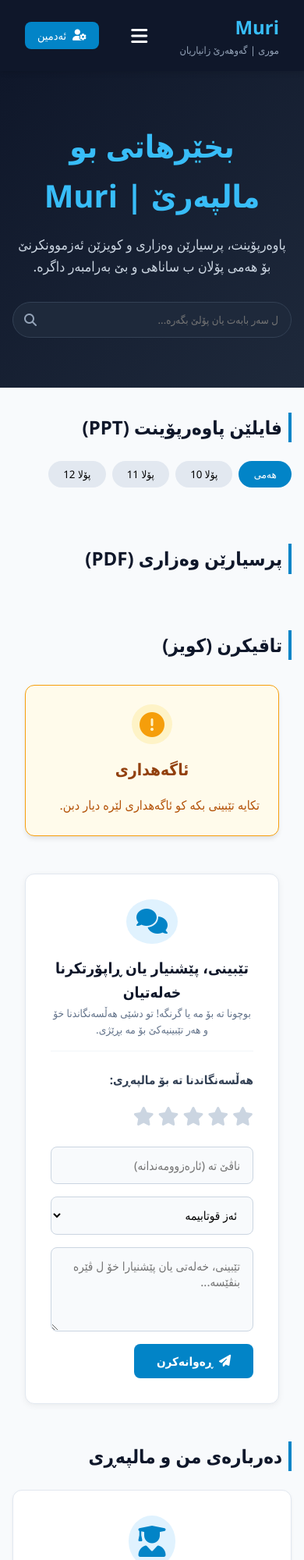
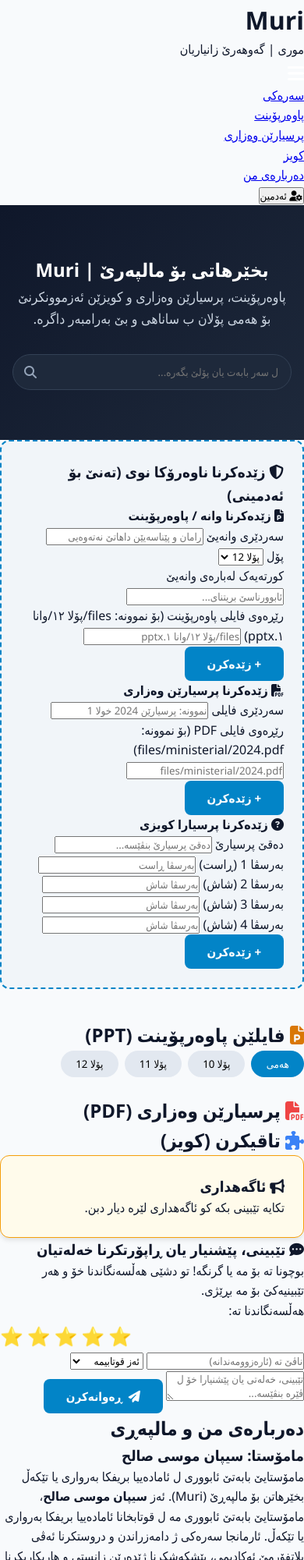
Before and after one commit to sipan97/muri_website, a plain HTML site: page index.html in a window 390 px wide. Shown: the top 2000 px of the page at 78% size. Drawn offline with Linux system fonts and the light colour scheme; no server answers; a web font is replaced by a local one.

Commit message:
update add new ppt function

```diff
--- a/index.html
+++ b/index.html
@@ -4,257 +4,213 @@
     <meta charset="UTF-8">
     <meta name="viewport" content="width=device-width, initial-scale=1.0">
     <title>Muri | موری - گەوهەرێ زانیاریان</title>
-    <!-- FontAwesome Icons -->
+    <!-- FontAwesome for Icons -->
     <link rel="stylesheet" href="https://cdnjs.cloudflare.com/ajax/libs/font-awesome/6.4.0/css/all.min.css">
-    <!-- CSS File -->
     <link rel="stylesheet" href="style.css">
 </head>
 <body>
 
-    <!-- Navbar -->
-    <nav class="navbar">
+    <!-- Header & Navigation -->
+    <header>
         <div class="logo-area">
-            <span class="logo-title">Muri</span>
-            <span class="logo-sub">موری | گەوهەرێ زانیاریان</span>
+            <h1>Muri</h1>
+            <p>موری | گەوهەرێ زانیاریان</p>
         </div>
-
-        <button class="menu-toggle" id="menu-toggle" aria-label="Toggle Menu">
-            <i class="fa-solid fa-bars"></i>
-        </button>
-
-        <ul class="nav-links" id="nav-menu">
+        <button class="menu-toggle" id="menu-toggle"><i class="fa-solid fa-bars"></i></button>
+        <nav id="nav-menu">
+            <ul>
                 <li><a href="#home" onclick="closeMenu()">سەرەکی</a></li>
-            <li><a href="#ppt-section" onclick="closeMenu()">پاوەرپۆینت</a></li>
-            <li><a href="#ministerial-section" onclick="closeMenu()">پرسیارێن وەزاری</a></li>
-            <li><a href="#quiz-section" onclick="closeMenu()">کویز</a></li>
-            <li><a href="#about-section" onclick="closeMenu()">دەربارەی من</a></li>
+                <li><a href="#ppts" onclick="closeMenu()">پاوەرپۆینت</a></li>
+                <li><a href="#ministerial" onclick="closeMenu()">پرسیارێن وەزاری</a></li>
+                <li><a href="#quizzes" onclick="closeMenu()">کویز</a></li>
+                <li><a href="#about" onclick="closeMenu()">دەربارەی من</a></li>
+                <li><button id="admin-toggle-btn" onclick="toggleAdmin()" class="admin-btn"><i class="fa-solid fa-user-gear"></i> ئەدمین</button></li>
             </ul>
-
-        <div class="nav-actions">
-            <button class="btn-admin" id="admin-toggle-btn" onclick="toggleAdmin()">
-                <i class="fa-solid fa-user-gear"></i> ئەدمین
-            </button>
-        </div>
         </nav>
+    </header>
 
     <!-- Hero Section -->
-    <header class="hero" id="home">
-        <h1>بخێرهاتی بو مالپەرێ | Muri</h1>
+    <section id="home" class="hero">
+        <h2>بخێرهاتی بۆ مالپەرێ | Muri</h2>
         <p>پاوەرپۆینت، پرسیارێن وەزاری و کویزێن ئەزموونکرنێ بۆ هەمی پۆلان ب ساناهی و بێ بەرامبەر داگرە.</p>
         <div class="search-box">
             <i class="fa-solid fa-magnifying-glass"></i>
             <input type="text" id="ppt-search" placeholder="ل سەر بابەت یان پۆلێ بگەرە...">
         </div>
-    </header>
+    </section>
 
-    <!-- Main Container -->
-    <main class="container">
+    <!-- Admin Panel (Visible only in Admin mode) -->
+    <section class="admin-panel admin-only-section">
+        <div class="admin-panel-header">
+            <h3><i class="fa-solid fa-shield-halved"></i> زێدەکرنا ناوەرۆکا نوی (تەنێ بۆ ئەدمینی)</h3>
+        </div>
 
-        <!-- PPT Section -->
-        <section id="ppt-section">
-            <h2 class="section-title">فایلێن پاوەرپۆینت (PPT)</h2>
+        <div class="admin-forms-grid">
+            <!-- Add PowerPoint Form -->
+            <form class="admin-form" onsubmit="addNewPPT(event)">
+                <h4><i class="fa-solid fa-file-powerpoint"></i> زێدەکرنا وانە / پاوەرپۆینت</h4>
+                <div class="form-group">
+                    <label>سەردێری وانەیێ</label>
+                    <input type="text" id="ppt-title-input" placeholder="رامان و پێناسەیێن داهاتێ نەتەوەیی" required>
+                </div>
+                <div class="form-group">
+                    <label>پۆل</label>
+                    <select id="ppt-class-input">
+                        <option value="10">پۆلا 10</option>
+                        <option value="11">پۆلا 11</option>
+                        <option value="12" selected>پۆلا 12</option>
+                    </select>
+                </div>
+                <div class="form-group">
+                    <label>کورتەیەک لەبارەی وانەیێ</label>
+                    <input type="text" id="ppt-desc-input" placeholder="ئابوورناسێ بریتنای..." required>
+                </div>
+                <div class="form-group">
+                    <label>رێڕەوی فایلی پاوەرپۆینت (بۆ نموونە: files/پۆلا ١٢/وانا ١.pptx)</label>
+                    <input type="text" id="ppt-file-input" placeholder="files/پۆلا ١٢/وانا ١.pptx" required>
+                </div>
+                <button type="submit" class="btn-submit">+ زێدەکرن</button>
+            </form>
+
+            <!-- Add Ministerial PDF Form -->
+            <form class="admin-form" onsubmit="addNewMinisterial(event)">
+                <h4><i class="fa-solid fa-file-pdf"></i> زێدەکرنا پرسیارێن وەزاری</h4>
+                <div class="form-group">
+                    <label>سەردێری فایلی</label>
+                    <input type="text" id="pdf-title-input" placeholder="نموونە: پرسیارێن 2024 خولا 1" required>
+                </div>
+                <div class="form-group">
+                    <label>رێڕەوی فایلی PDF (بۆ نموونە: files/ministerial/2024.pdf)</label>
+                    <input type="text" id="pdf-file-input" placeholder="files/ministerial/2024.pdf" required>
+                </div>
+                <button type="submit" class="btn-submit">+ زێدەکرن</button>
+            </form>
+
+            <!-- Add Quiz Question Form -->
+            <form class="admin-form" onsubmit="addNewQuiz(event)">
+                <h4><i class="fa-solid fa-circle-question"></i> زێدەکرنا پرسیارا کویزی</h4>
+                <div class="form-group">
+                    <label>دەقێ پرسیارێ</label>
+                    <input type="text" id="quiz-q-input" placeholder="دەقێ پرسیارێ بنڤێسە..." required>
+                </div>
+                <div class="form-group">
+                    <label>بەرسڤا 1 (ڕاست)</label>
+                    <input type="text" id="quiz-opt1-input" placeholder="بەرسڤا ڕاست" required>
+                </div>
+                <div class="form-group">
+                    <label>بەرسڤا 2 (شاش)</label>
+                    <input type="text" id="quiz-opt2-input" placeholder="بەرسڤا شاش" required>
+                </div>
+                <div class="form-group">
+                    <label>بەرسڤا 3 (شاش)</label>
+                    <input type="text" id="quiz-opt3-input" placeholder="بەرسڤا شاش" required>
+                </div>
+                <div class="form-group">
+                    <label>بەرسڤا 4 (شاش)</label>
+                    <input type="text" id="quiz-opt4-input" placeholder="بەرسڤا شاش" required>
+                </div>
+                <button type="submit" class="btn-submit">+ زێدەکرن</button>
+            </form>
+        </div>
+    </section>
+
+    <!-- PowerPoint Section -->
+    <section id="ppts" class="content-section">
+        <h2><i class="fa-solid fa-file-powerpoint" style="color: #d97706;"></i> فایلێن پاوەرپۆینت (PPT)</h2>
         <div class="filter-pills">
             <button class="pill active" onclick="filterPPT('all')">هەمی</button>
             <button class="pill" onclick="filterPPT('10')">پۆلا 10</button>
             <button class="pill" onclick="filterPPT('11')">پۆلا 11</button>
             <button class="pill" onclick="filterPPT('12')">پۆلا 12</button>
         </div>
-            <div class="grid-cards" id="ppt-container"></div>
+        <div class="cards-grid" id="ppt-container">
+            <!-- Dynamically loaded -->
+        </div>
     </section>
 
     <!-- Ministerial Questions Section -->
-        <section id="ministerial-section" style="margin-top: 3rem;">
-            <h2 class="section-title">پرسیارێن وەزاری (PDF)</h2>
-            <div class="grid-cards" id="ministerial-container"></div>
-        </section>
-
-        <!-- Quiz Section -->
-        <section id="quiz-section" style="margin-top: 3rem;">
-            <h2 class="section-title">تاقیکرن (کویز)</h2>
-            <div id="quiz-container"></div>
-        </section>
-<!-- Admin Control Panel (Only visible for Admin) -->
-<section class="admin-panel admin-only" id="admin-panel">
-    <h2 class="section-title"><i class="fa-solid fa-plus-circle"></i> زێدەکرنا ناوەرۆکا نوی (تەنێ بۆ ئەدمینی)</h2>
-    <div class="admin-card">
-
-        <!-- Form 1: Add PPT/Lesson -->
-        <div class="admin-form-box">
-            <h3><i class="fa-solid fa-file-powerpoint"></i> زێدەکرنا وانە / پاوەرپۆینت</h3>
-            <form onsubmit="addNewPPT(event)">
-                <input type="text" id="ppt-title-input" placeholder="ناڤێ بابەت / وانەیێ" required>
-                <select id="ppt-class-input" required>
-                    <option value="10">پۆلا 10</option>
-                    <option value="11">پۆلا 11</option>
-                    <option value="12">پۆلا 12</option>
-                </select>
-                <input type="text" id="ppt-desc-input" placeholder="کورتە ڕوونکردنەوە..." required>
-
-                <!-- هەڵبژاردنا فایلی پاوەرپۆینت ژ کۆمپیوتەری -->
-                <div style="margin-bottom: 10px; text-align: right;">
-                    <label style="font-size: 0.9rem; color: #555; display: block; margin-bottom: 5px;">فایلا پاوەرپۆینت (PPTX) ژ کۆمپیوتەری هەڵبژێرە:</label>
-                    <input type="file" id="ppt-file-input" accept=".ppt, .pptx" required style="width: 100%; padding: 8px; border: 1px solid #ddd; border-radius: 5px; background: #fff;">
-                </div>
-
-                <button type="submit" class="btn-add"><i class="fa-solid fa-plus"></i> زێدەکرن</button>
-            </form>
-        </div>
-
-        <!-- Form 2: Add Ministerial Question -->
-        <div class="admin-form-box">
-            <h3><i class="fa-solid fa-file-pdf"></i> زێدەکرنا پرسیارێن وەزاری</h3>
-            <form onsubmit="addNewMinisterial(event)">
-                <input type="text" id="pdf-title-input" placeholder="سەردێری فایلی (نموونە: پرسیارێن 2024 خولا 1)" required>
-
-                <!-- هەڵبژاردنا فایلی PDF ژ کۆمپیوتەری -->
-                <div style="margin-bottom: 10px; text-align: right;">
-                    <label style="font-size: 0.9rem; color: #555; display: block; margin-bottom: 5px;">فایلا PDF ژ کۆمپیوتەری هەڵبژێرە:</label>
-                    <input type="file" id="pdf-file-input" accept=".pdf" required style="width: 100%; padding: 8px; border: 1px solid #ddd; border-radius: 5px; background: #fff;">
-                </div>
-
-                <button type="submit" class="btn-add"><i class="fa-solid fa-plus"></i> زێدەکرن</button>
-            </form>
-        </div>
-
-        <!-- Form 3: Add Quiz Question -->
-        <div class="admin-form-box">
-            <h3><i class="fa-solid fa-circle-question"></i> زێدەکرنا پرسیارا کویزی</h3>
-            <form onsubmit="addNewQuiz(event)">
-                <input type="text" id="quiz-q-input" placeholder="دەقێ پرسیارێ بنڤێسە..." required>
-                <input type="text" id="quiz-opt1-input" placeholder="بەرسڤا 1 (ڕاست)" required>
-                <input type="text" id="quiz-opt2-input" placeholder="بەرسڤا 2 (شاش)" required>
-                <input type="text" id="quiz-opt3-input" placeholder="بەرسڤا 3 (شاش)" required>
-                <input type="text" id="quiz-opt4-input" placeholder="بەرسڤا 4 (شاش)" required>
-                <button type="submit" class="btn-add"><i class="fa-solid fa-plus"></i> زێدەکرن</button>
-            </form>
-        </div>
-
+    <section id="ministerial" class="content-section">
+        <h2><i class="fa-solid fa-file-pdf" style="color: #ef4444;"></i> پرسیارێن وەزاری (PDF)</h2>
+        <div class="cards-grid" id="ministerial-container">
+            <!-- Dynamically loaded -->
         </div>
     </section>
 
-        <section class="notification-section">
-    <div class="notification-container">
+    <!-- Quizzes Section -->
+    <section id="quizzes" class="content-section">
+        <h2><i class="fa-solid fa-puzzle-piece" style="color: #3b82f6;"></i> تاقیکرن (کویز)</h2>
+        <div class="quiz-grid" id="quiz-container">
+            <!-- Dynamically loaded -->
+        </div>
+    </section>
+
+    <!-- Notification & Feedback Section -->
+    <section class="info-feedback-section">
         <div class="notification-box">
-            <div class="notification-header">
-                <i class="fa-solid fa-circle-exclamation notification-icon"></i>
-                <h3 id="notice-title">ئاگەهداری</h3>
-                <button class="btn-edit admin-only" onclick="editNotification()">
-                    <i class="fa-solid fa-pen-to-square"></i> دەستکاریکرن
-                </button>
+            <h3><i class="fa-solid fa-bullhorn"></i> ئاگەهداری</h3>
+            <p id="notice-text">تکایە تێبینی بکە کو ئاگەهداری لێرە دیار دبن.</p>
+            <button class="btn-edit admin-only" onclick="editNotification()"><i class="fa-solid fa-pen-to-square"></i> دەستکاریکرنا ئاگەهداریێ</button>
         </div>
-            <div class="notification-body">
-                <p id="notice-text">تکایە تێبینی بکە کو ئاگەهداری لێرە دیار دبن.</p>
+
+        <div class="feedback-container">
+            <h3><i class="fa-solid fa-comment-dots"></i> تێبینی، پێشنیار یان ڕاپۆرتکرنا خەلەتیان</h3>
+            <p>بوچونا تە بۆ مە یا گرنگە! تو دشێی هەڵسەنگاندنا خۆ و هەر تێبینیەکێ بۆ مە بڕێژی.</p>
+
+            <form id="feedback-form" onsubmit="submitFeedback(event)">
+                <div class="rating-stars">
+                    <label>هەڵسەنگاندنا تە:</label>
+                    <div class="stars">
+                        <input type="radio" id="star5" name="rating" value="5" checked><label for="star5">⭐</label>
+                        <input type="radio" id="star4" name="rating" value="4"><label for="star4">⭐</label>
+                        <input type="radio" id="star3" name="rating" value="3"><label for="star3">⭐</label>
+                        <input type="radio" id="star2" name="rating" value="2"><label for="star2">⭐</label>
+                        <input type="radio" id="star1" name="rating" value="1"><label for="star1">⭐</label>
                     </div>
                 </div>
-    </div>
-</section>
-<!-- Feedback & Rating Section -->
-<section class="feedback-section" id="feedback-section">
-    <div class="feedback-card">
-        <div class="feedback-header">
-            <i class="fa-solid fa-comments feedback-icon"></i>
-            <div>
-                <h3>تێبینی، پێشنیار یان ڕاپۆرتکرنا خەلەتیان</h3>
-                <p>بوچونا تە بۆ مە یا گرنگە! تو دشێی هەڵسەنگاندنا خۆ و هەر تێبینیەکێ بۆ مە بڕێژی.</p>
-            </div>
-        </div>
-
-        <form id="feedback-form" onsubmit="submitFeedback(event)">
-            <!-- Star Rating -->
-            <div class="rating-group">
-                <label>هەڵسەنگاندنا تە بۆ مالپەڕی:</label>
-                <div class="stars">
-                    <input type="radio" name="rating" id="star5" value="5" required><label for="star5" title="5 ستێر"><i class="fa-solid fa-star"></i></label>
-                    <input type="radio" name="rating" id="star4" value="4"><label for="star4" title="4 ستێر"><i class="fa-solid fa-star"></i></label>
-                    <input type="radio" name="rating" id="star3" value="3"><label for="star3" title="3 ستێر"><i class="fa-solid fa-star"></i></label>
-                    <input type="radio" name="rating" id="star2" value="2"><label for="star2" title="2 ستێر"><i class="fa-solid fa-star"></i></label>
-                    <input type="radio" name="rating" id="star1" value="1"><label for="star1" title="1 ستێر"><i class="fa-solid fa-star"></i></label>
-                </div>
-            </div>
-
-            <!-- Input Fields -->
-            <div class="input-group">
+                <div class="form-row">
                     <input type="text" id="user-name" placeholder="ناڤێ تە (ئارەزوومەندانه)">
                     <select id="user-role">
                         <option value="قوتابی">ئەز قوتابیمە</option>
                         <option value="مامۆستا">ئەز مامۆستامە</option>
-                    <option value="سەردانیکەر">سەرەدانکەر</option>
+                        <option value="سەردانیکەر">سەردانیکەر</option>
                     </select>
                 </div>
-
-            <div class="input-group">
-                <textarea id="user-message" rows="4" placeholder="تێبینی، خەلەتی یان پێشنیارا خۆ ل ڤێرە بنڤێسە..." required></textarea>
+                <textarea id="user-message" placeholder="تێبینی، خەلەتی یان پێشنیارا خۆ ل ڤێرە بنڤێسە..." required></textarea>
+                <button type="submit" class="btn-submit"><i class="fa-solid fa-paper-plane"></i> ڕەوانەکرن</button>
+                <div id="feedback-success" style="display:none; color: #10b981; margin-top: 10px; font-weight: bold;">تێبینییا تە ب سەرکەفتن هاتە هنارتن!</div>
+            </form>
         </div>
 
-            <button type="submit" class="btn-submit">
-                <i class="fa-solid fa-paper-plane"></i> ڕەوانەکرن
-            </button>
-        </form>
-
-        <div id="feedback-success" class="feedback-success" style="display: none;">
-            <i class="fa-solid fa-circle-check"></i> دەستخۆش! تێبینیا تە ب سەرکەفتن هاتە ڕەوانەکرن.
-        </div>
-    </div>
-    <!-- Admin Feedback / Messages Box (Hidden by default unless admin) -->
-<div class="admin-form-box admin-only" style="grid-column: 1 / -1; margin-top: 2rem; background: #fff; padding: 20px; border-radius: 10px; box-shadow: 0 4px 6px rgba(0,0,0,0.05);">
-    <h3><i class="fa-solid fa-comments"></i> تێبینی و پێشنیارێن هاتنە هنارتن (لایی ئەدمینی)</h3>
-    <div id="admin-feedbacks-container" style="margin-top: 15px; max-height: 300px; overflow-y: auto;">
-        <p style="color: #666; font-style: italic;">هێشتا چ تێبینی نەهاتینە نڤێسین.</p>
+        <!-- Admin Feedbacks View -->
+        <div class="admin-feedbacks admin-only">
+            <h3><i class="fa-solid fa-inbox"></i> تێبینی و پێشنیارێن هاتنە هنارتن (لایی ئەدمینی)</h3>
+            <div id="admin-feedbacks-container">
+                <!-- Dynamically loaded -->
             </div>
         </div>
     </section>
 
     <!-- About Section -->
-        <section id="about-section" style="margin-top: 3rem;">
-            <h2 class="section-title">دەربارەی من و مالپەڕی</h2>
-            <div class="about-card">
-                <div class="about-header">
-                    <i class="fa-solid fa-user-graduate about-icon"></i>
-                    <div>
+    <section id="about" class="about-section">
+        <h2>دەربارەی من و مالپەڕی</h2>
+        <div class="teacher-card">
+            <div class="teacher-info">
                 <h3>مامۆستا: سیپان موسى صالح</h3>
-                        <span class="about-subtitle">مامۆستایێ بابەتێ ئابووری ل ئامادەییا بریفکا بەرواری یا تێکەڵ</span>
-                    </div>
-                </div>
-                <div class="about-body">
-                    <p>
-                        بخێرهاتن بۆ مالپەڕێ (Muri). ئەز <strong>سیپان موسى صالح</strong>، مامۆستایێ بابەتێ ئابووری مە ل قوتابخانا ئامادەییا بریفکا بەرواری یا تێکەڵ.
-                        ئارمانجا سەرەکی ژ دامەزراندن و دروستکرنا ئەڤی پلاتفۆرمێ ئەکادیمی، پێشکەشکرنا ژێدەرێن زانستی و هاریکاریکرنا پڕۆسەیا پەروەردە و فێرکرنێیە. ئەڤ مالپەڕە هاتیە ئامادەکرن دا کو ببیتە ژێدەرەکێ باوەرپێکری بۆ گەهاندنا زۆرترین مفای بۆ قوتابیان و مامۆستایێن هێژا یێن بابەتێ ئابووری، ب ڕێکا دابینکرنا پێزانین، ملزەمە، فایلێن پاوەرپۆینت، پرسیارێن وەزاری و تاقیکرنێن دەستپێکێ.
-                    </p>
+                <p>مامۆستایێ بابەتێ ئابووری ل ئامادەییا بریفکا بەرواری یا تێکەڵ</p>
+                <p>بخێرهاتن بۆ مالپەڕێ (Muri). ئەز <strong>سیپان موسى صالح</strong>، مامۆستایێ بابەتێ ئابووری مە ل قوتابخانا ئامادەییا بریفکا بەرواری یا تێکەڵ. ئارمانجا سەرەکی ژ دامەزراندن و دروستکرنا ئەڤی پلاتفۆرمێ ئەکادیمی، پێشکەشکرنا ژێدەرێن زانستی و هاریکاریکرنا پڕۆسەیا پەروەردە و فێرکرنێیە...</p>
             </div>
         </div>
     </section>
 
-    </main>
     <!-- Footer -->
-<footer class="footer">
-    <div class="footer-container">
-        <div class="footer-top">
-            <div class="footer-brand">
-                <span class="logo-title">Muri</span>
-                <p>موری | گەوهەرێ زانیاریان</p>
-            </div>
-
-            <div class="footer-contact">
-                <a href="https://wa.me/9647502381587" target="_blank" class="social-btn whatsapp" title="WhatsApp">
-                    <i class="fa-brands fa-whatsapp"></i>
-                </a>
-                <a href="viber://chat?number=%2B9647502381587" class="social-btn viber" title="Viber">
-                    <i class="fa-brands fa-viber"></i>
-                </a>
-                <a href="tel:07502381587" class="phone-badge">
-                    <i class="fa-solid fa-phone"></i> 0750 238 1587
-                </a>
-            </div>
-        </div>
-
-        <div class="footer-divider"></div>
-
-        <div class="footer-bottom">
-            <p>هەمی ماف پاراستینە &copy; 2026 | مالپەڕێ <strong>Muri</strong> - مامۆستا سیپان موسى صالح</p>
-        </div>
+    <footer>
+        <div class="footer-content">
+            <p><strong>Muri</strong> | موری | گەوهەرێ زانیاریان</p>
+            <p><i class="fa-solid fa-phone"></i> 0750 238 1587</p>
+            <p>هەمی ماف پاراستینە © 2026 | مالپەڕێ <strong>Muri</strong> - مامۆستا سیپان موسى صالح</p>
         </div>
     </footer>
-    <!-- JS File -->
+
     <script src="script.js"></script>
 </body>
 </html>
--- a/script.js
+++ b/script.js
@@ -4,7 +4,7 @@ const API_KEY = "$2a$10$Z.UkubjeeM.bv9zKPok4ueiHjAMVh4DEiVn.nfqC63nfJpAwpH68e";
 
 let isAdmin = false;
 
-// Global Data Arrays (دەستپێکی بە خاڵی خاڵی تا کاتی هێنانی داتاکان لە هەورەوە)
+// Global Data Arrays
 let ppts = [];
 let ministerials = [];
 let quizzes = [];
@@ -26,7 +26,6 @@ async function loadDataFromCloud() {
         feedbacks = record.feedbacks || [];
         siteNotification = record.notification || siteNotification;
 
-        // نوێکردنەوەی نیشاندانی ناو ماڵپەڕەکە پاش هاتنی داتاکان
         renderPPTs();
         renderMinisterials();
         renderQuizzes();
@@ -340,7 +339,7 @@ function deleteFeedback(id) {
 
 // Initialization on Page Load
 document.addEventListener("DOMContentLoaded", () => {
-    loadDataFromCloud(); // هێنانی داتاکان لە هەور
+    loadDataFromCloud();
 
     const searchInput = document.getElementById("ppt-search");
     if (searchInput) {
@@ -390,20 +389,13 @@ function editNotification() {
     }
 }
 
-// Add New PPT Lesson
+// Add New PPT Lesson (Using text path input instead of local file blob)
 function addNewPPT(event) {
     event.preventDefault();
     const title = document.getElementById("ppt-title-input").value;
     const cls = document.getElementById("ppt-class-input").value;
     const desc = document.getElementById("ppt-desc-input").value;
-    const fileInput = document.getElementById("ppt-file-input");
-
-    if (fileInput.files.length === 0) {
-        alert("تکایە فایلا پاوەرپۆینتێ هەڵبژێرە!");
-        return;
-    }
-
-    const fileURL = URL.createObjectURL(fileInput.files[0]);
+    const filePath = document.getElementById("ppt-file-input").value.trim();
 
     const newObj = {
         id: Date.now(),
@@ -411,37 +403,30 @@ function addNewPPT(event) {
         class: cls,
         tag: `پۆلا ${cls}ی وێژەیی`,
         desc: desc,
-        link: fileURL
+        link: filePath
     };
 
     ppts.unshift(newObj);
-    saveDataToCloud(); // پاشەکەوتکردن ڕاستەوخۆ لە هەوردا
+    saveDataToCloud();
     renderPPTs();
     event.target.reset();
     alert("وانە و فایلا پاوەرپۆینت ب سەرکەفتن هاتە زێدەکرن بۆ هەور!");
 }
 
-// Add New Ministerial PDF
+// Add New Ministerial PDF (Using text path input)
 function addNewMinisterial(event) {
     event.preventDefault();
     const title = document.getElementById("pdf-title-input").value;
-    const fileInput = document.getElementById("pdf-file-input");
-
-    if (fileInput.files.length === 0) {
-        alert("تکایە فایلا PDF هەڵبژێرە!");
-        return;
-    }
-
-    const fileURL = URL.createObjectURL(fileInput.files[0]);
+    const filePath = document.getElementById("pdf-file-input").value.trim();
 
     const newObj = {
         id: Date.now(),
         title: title,
-        link: fileURL
+        link: filePath
     };
 
     ministerials.unshift(newObj);
-    saveDataToCloud(); // پاشەکەوتکردن ڕاستەوخۆ لە هەوردا
+    saveDataToCloud();
     renderMinisterials();
     event.target.reset();
     alert("فایلا وەزاری ب سەرکەفتن هاتە زێدەکرن بۆ هەور!");
@@ -464,7 +449,7 @@ function addNewQuiz(event) {
     };
 
     quizzes.push(newObj);
-    saveDataToCloud(); // پاشەکەوتکردن ڕاستەوخۆ لە هەوردا
+    saveDataToCloud();
     renderQuizzes();
     event.target.reset();
     alert("پرسیارا کویزی ب سەرکەفتیانە هاتە زێدەکرن بۆ هەور!");
```
Lines whose indentation alone changed are shown as unchanged.
